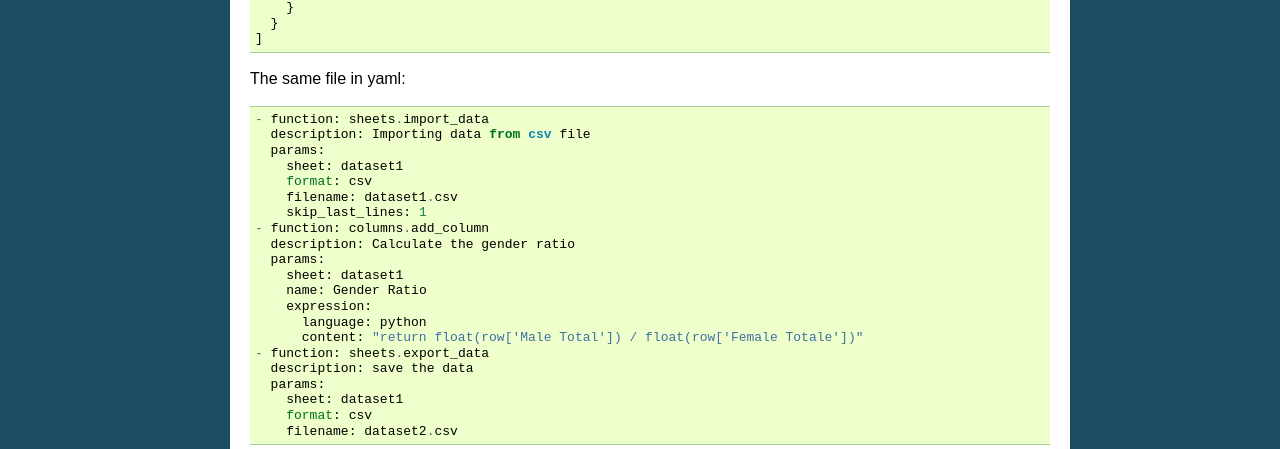
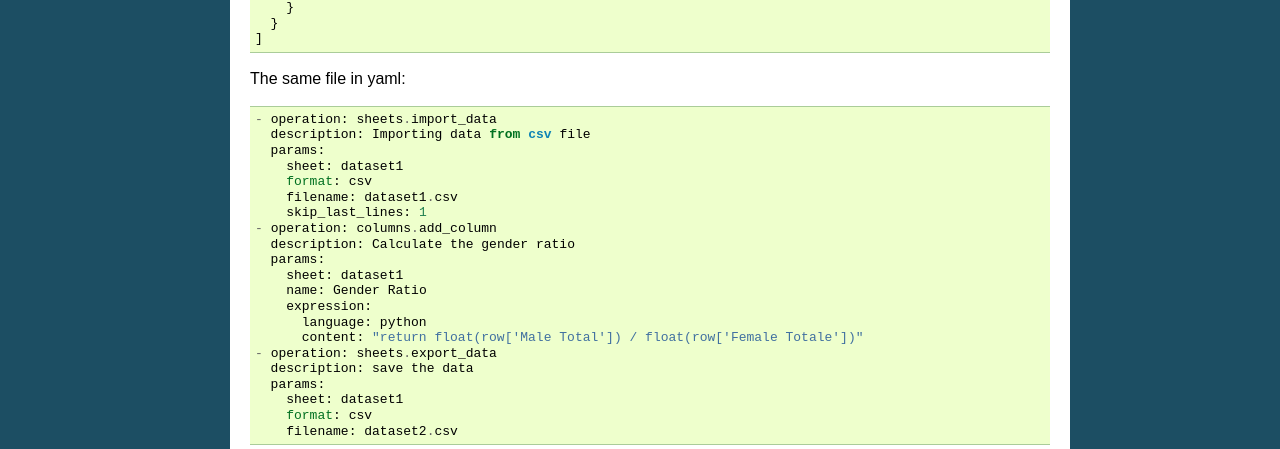
Before and after one commit to databuild/databuild, a Sphinx documentation site: the page built from docs/buildfiles.rst, in a window 1280 px wide. Shown: the part 680-1129 px from the top of the page. Built offline with Sphinx 7.4.7, drawn with Linux system fonts in a browser that asks for light colours; part of the change alters nothing that is shown.

Commit message:
update docs

```diff
--- a/docs/buildfiles.rst
+++ b/docs/buildfiles.rst
@@ -45,14 +45,14 @@ An example of build file could be::
 
 The same file in yaml::
 
-    - function: sheets.import_data
+    - operation: sheets.import_data
       description: Importing data from csv file
       params:
         sheet: dataset1
         format: csv
         filename: dataset1.csv
         skip_last_lines: 1
-    - function: columns.add_column
+    - operation: columns.add_column
       description: Calculate the gender ratio
       params:
         sheet: dataset1
@@ -60,7 +60,7 @@ The same file in yaml::
         expression:
           language: python
           content: "return float(row['Male Total']) / float(row['Female Totale'])"
-    - function: sheets.export_data
+    - operation: sheets.export_data
       description: save the data
       params:
         sheet: dataset1
```
